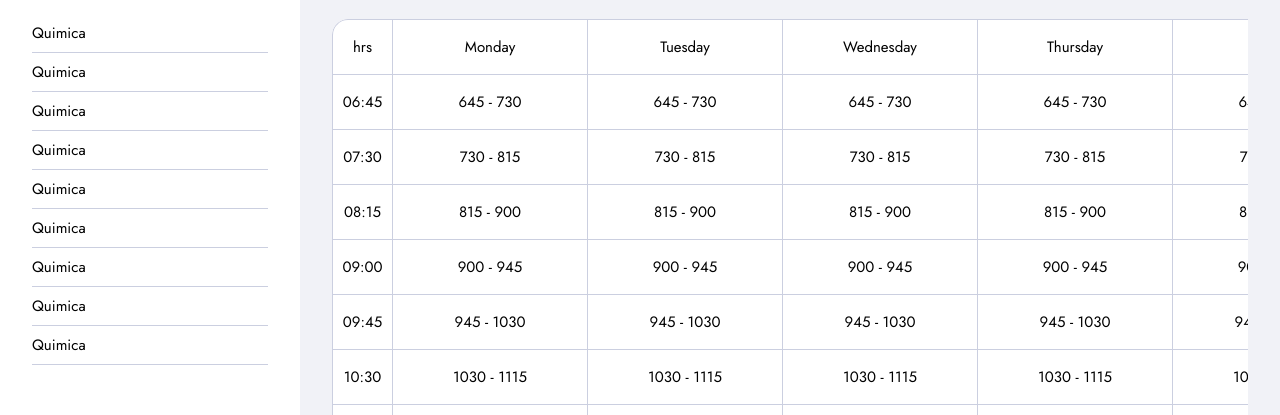
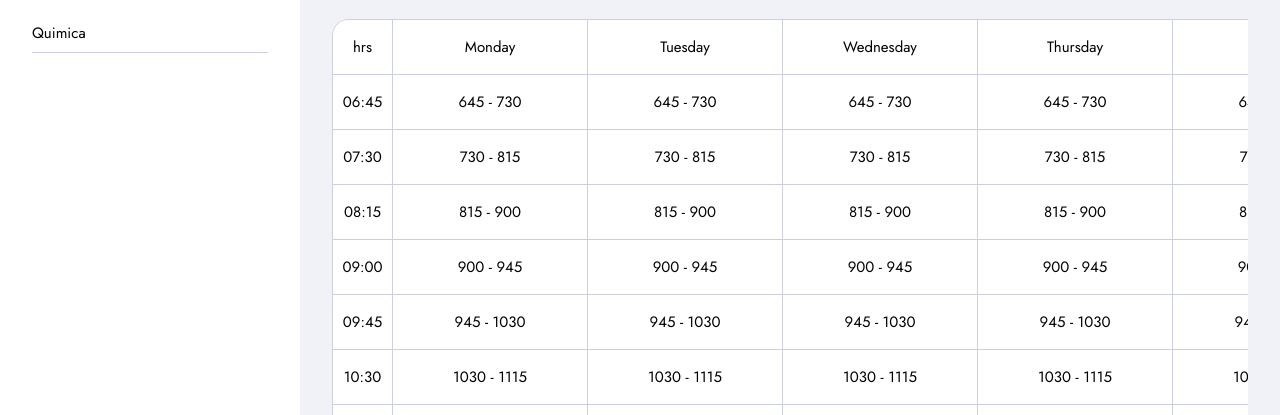
Before and after one commit to Andreszd/my-calendar-university, a React (Create React App) app: page / in a window 1280 px wide. Shown: the part 159-574 px from the top of the page. Built offline with nearby package versions, Linux system fonts and the light colour scheme.

Commit message:
add: axios, mount assignature services

```diff
--- a/package.json
+++ b/package.json
@@ -6,6 +6,7 @@
     "@testing-library/jest-dom": "^5.14.1",
     "@testing-library/react": "^11.2.7",
     "@testing-library/user-event": "^12.8.3",
+    "axios": "^0.24.0",
     "classnames": "^2.3.1",
     "react": "^17.0.2",
     "react-dom": "^17.0.2",
--- /dev/null
+++ b/src/components/atoms/ItemAccordion/ItemAccordion.js
@@ -0,0 +1,5 @@
+import "./ItemAccordion.css";
+
+export default function ItemAccordion({ children }) {
+    return <li className="accordion__item">{children}</li>;
+}
--- /dev/null
+++ b/src/components/atoms/ItemAccordion/index.js
@@ -0,0 +1 @@
+export { default } from "./ItemAccordion.js";
--- a/src/components/molecules/Accordion/Accordion.css
+++ b/src/components/molecules/Accordion/Accordion.css
@@ -5,12 +5,7 @@
     transition: height 0.5s ease;
 }
 
-.accordion__item {
+.accordion__list .accordion__item {
     margin: 0.5rem 0;
-}
-.is-active {
-}
-
-.accordion__item {
     list-style: none;
 }
--- a/src/components/organism/SubjectsOfCarreer/SubjectsOfCarrer.js
+++ b/src/components/organism/SubjectsOfCarreer/SubjectsOfCarrer.js
@@ -1,9 +1,10 @@
 import HeaderSubjects from "../../molecules/HeaderSubjects";
 import Accordion from "../../molecules/Accordion";
+import ItemAccordion from "../../atoms/ItemAccordion";
+import Checkbox from "../../atoms/Checkbox/Checkbox";
 import Input from "../../atoms/Input";
 
 import "./SubjectsOfCareer.css";
-import Checkbox from "../../atoms/Checkbox/Checkbox";
 
 export default function SubjectsOfCarrer({ isShowing, setShow }) {
     return (
@@ -12,17 +13,13 @@ export default function SubjectsOfCarrer({ isShowing, setShow }) {
             <Input type="select" defaultOption="Levels" hasFullWidth={true} />
             <div className="subjects__content">
                 <Accordion>
-                    <Checkbox text="Docente A" />
-                    <Checkbox text="Docente A" />
+                    <ItemAccordion>
+                        <Checkbox text="Docente A" />
+                    </ItemAccordion>
+                    <ItemAccordion>
+                        <Checkbox text="Docente A" />
+                    </ItemAccordion>
                 </Accordion>
-                <Accordion />
-                <Accordion />
-                <Accordion />
-                <Accordion />
-                <Accordion />
-                <Accordion />
-                <Accordion />
-                <Accordion />
             </div>
         </>
     );
--- /dev/null
+++ b/src/config/api.config.js
@@ -0,0 +1,2 @@
+export const baseUrl =
+    "http://2021.cappuchino.scesi.umss.edu.bo/data/FCyT/2021-01";
```
Also changed, not shown: src/services/assignatures.js (added, +21 -0 lines), src/components/atoms/ItemAccordion/ItemAccordion.css (added), src/config/axios.config.js (added), 1 other file (tests, documents, lock files or other folders).
